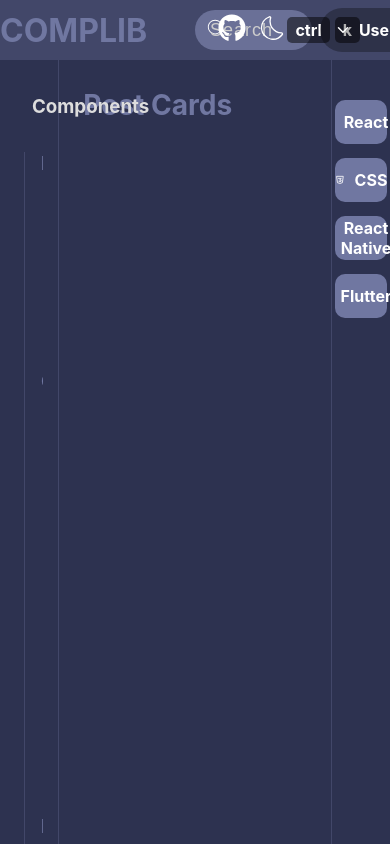
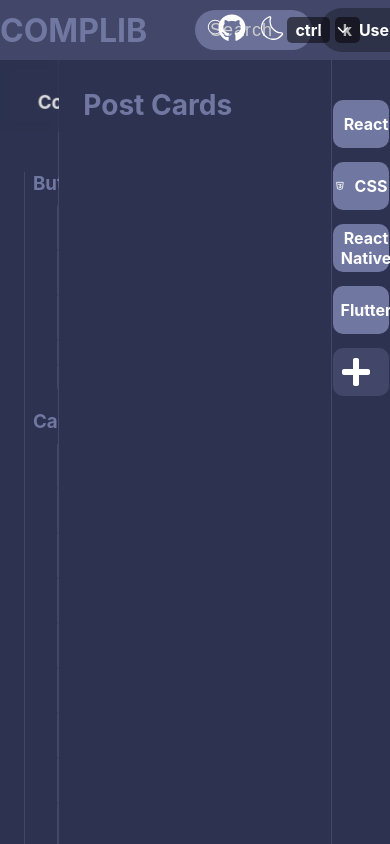
Before and after one commit to Aman-Jangid/Complib, a React (Create React App) app: page / in a window 390 px wide. Shown: the top 844 px of the page. Built offline with nearby package versions, Linux system fonts and the light colour scheme.

Commit message:
Style Index section and make it Statefull and Responsive

```diff
--- a/src/Components/IconButton.tsx
+++ b/src/Components/IconButton.tsx
@@ -40,7 +40,7 @@ const IconButton: FC<Props> = (props): JSX.Element => {
         width: props.width,
         height: props.height,
         backgroundColor: props.backgroundColor,
-        border: props.active ? "2px solid white" : "None",
+        border: props.active ? "2px solid white" : "2px solid transparent",
         // padding: props.active ? "none" : "2px",
       }}
       onClick={props.onClick}
--- a/src/Components/IndexItemGroup.tsx
+++ b/src/Components/IndexItemGroup.tsx
@@ -1,5 +1,8 @@
-import { FC } from "react";
+import { FC, useState } from "react";
+
 import styles from "../Styles/Home.module.css";
+import stylesGlobal from "../Styles/Global.module.css";
+
 import ListItem from "./ListItem";
 
 import { CiCirclePlus, CiEdit } from "react-icons/ci";
@@ -8,13 +11,29 @@ import { IoChevronDown, IoChevronForward } from "react-icons/io5";
 interface Props {
   heading: String;
   items: Array<String>;
+  handleItemClick: Function;
+  activeItem: String;
 }
 
 // the links should be able to jump through sections in ContentArea
 // TODO : Also receive the current category/list
 
 const IndexItemGroup: FC<Props> = (props): JSX.Element => {
-  const collapsed: Boolean = false;
+  const [collapsed, setCollapsed] = useState<Boolean>(false);
+  const [items, setItems] = useState<Array<String>>(props.items);
+
+  const handleCollapse = () => {
+    setCollapsed(!collapsed);
+    setItems(items.length ? [] : props.items);
+  };
+
+  const handleEdit = () => {
+    console.log("Edit");
+  };
+
+  const handleAdd = () => {
+    console.log("Add");
+  };
 
   return (
     <ul className={styles.indexItemGroup}>
@@ -28,20 +47,38 @@ const IndexItemGroup: FC<Props> = (props): JSX.Element => {
         }}
       >
         {collapsed ? (
-          <IoChevronForward size={22} />
+          <IoChevronForward
+            size={22}
+            onClick={handleCollapse}
+            className={stylesGlobal.icon}
+          />
         ) : (
-          <IoChevronDown size={22} />
+          <IoChevronDown
+            size={22}
+            onClick={handleCollapse}
+            className={stylesGlobal.icon}
+          />
         )}
-        {props.heading}
+
+        <div onClick={handleCollapse}>{props.heading}</div>
         <div style={{ display: "flex", gap: "4px", alignItems: "center" }}>
-          <CiEdit size={22} />
-          <CiCirclePlus size={22} />
+          <CiEdit
+            size={22}
+            className={stylesGlobal.icon}
+            onClick={handleEdit}
+          />
+          <CiCirclePlus
+            size={22}
+            className={stylesGlobal.icon}
+            onClick={handleAdd}
+          />
         </div>
       </h3>
-      {props.items.map((listItem) => (
+      {items.map((listItem) => (
         <ListItem
           item={listItem}
-          active={listItem === "Post Card" ? true : false}
+          active={listItem === props.activeItem}
+          setActive={props.handleItemClick}
         />
       ))}
     </ul>
--- a/src/Components/ListItem.tsx
+++ b/src/Components/ListItem.tsx
@@ -4,6 +4,7 @@ import styles from "../Styles/Home.module.css";
 interface Props {
   item: String;
   active: Boolean;
+  setActive: Function;
 }
 
 // the links should be able to jump through sections in ContentArea
@@ -20,7 +21,11 @@ const activeStyles: Object = {
 
 const ListItem: FC<Props> = (props): JSX.Element => {
   return (
-    <ul className={styles.listItem} style={props.active ? activeStyles : {}}>
+    <ul
+      className={styles.listItem}
+      style={props.active ? activeStyles : {}}
+      onClick={() => props.setActive(props.item)}
+    >
       {props.item}
     </ul>
   );
--- a/src/Components/OnThisPage.tsx
+++ b/src/Components/OnThisPage.tsx
@@ -3,6 +3,7 @@ import styles from "../Styles/Home.module.css";
 import { FaPlus } from "react-icons/fa6";
 
 import IndexItemGroup from "./IndexItemGroup";
+import { useState } from "react";
 
 const index: Array<Object> = [
   {
@@ -13,6 +14,7 @@ const index: Array<Object> = [
       "CheckBoxes",
       "Switches",
     ],
+    key: 0,
   },
   {
     Cards: [
@@ -26,6 +28,7 @@ const index: Array<Object> = [
       "Animated Card",
       "Grid Card",
     ],
+    key: 1,
   },
   {
     Navigation: [
@@ -35,6 +38,7 @@ const index: Array<Object> = [
       "Indexes",
       "Link Containers",
     ],
+    key: 2,
   },
   {
     Carousels: [
@@ -45,10 +49,18 @@ const index: Array<Object> = [
       "Interactive Carousels",
       "News Carousels",
     ],
+    key: 3,
   },
 ];
 
 function OnThisPage() {
+  // 2d array - first element is the category, second element is the list
+  const [activeItem, setActiveItem] = useState<String>("");
+
+  const setActive = (item: String) => {
+    setActiveItem(item);
+  };
+
   return (
     <div className={styles.onThisPage}>
       <ul>
@@ -56,16 +68,14 @@ function OnThisPage() {
           <h3 className={styles.indexHeadingText}>Components</h3>
           <FaPlus size={22} />
         </div>
-        <div
-          style={{
-            borderLeft: "1px solid #424769",
-            overflowY: "auto",
-          }}
-        >
+        <div className={styles.indexItemsGroup}>
           {index.map((obj: Object) => (
             <IndexItemGroup
               heading={Object.keys(obj)[0]}
               items={Object.values(obj)[0]}
+              key={Object.values(obj)[1]}
+              activeItem={activeItem}
+              handleItemClick={setActive}
             />
           ))}
         </div>
--- a/src/Components/SearchBar.tsx
+++ b/src/Components/SearchBar.tsx
@@ -1,4 +1,4 @@
-import { ChangeEvent, FC } from "react";
+import { ChangeEvent, FC, useState } from "react";
 import styles from "../Styles/Home.module.css";
 import Shortcut from "./Shortcut";
 
@@ -10,26 +10,33 @@ interface Props {
 }
 
 const SearchBar: FC<Props> = (props): JSX.Element => {
+  const [focused, setFocused] = useState<boolean>(false);
+
   const handleInputChange = (event: ChangeEvent<HTMLInputElement>) => {
     props.setValue(event.target.value);
   };
 
   return (
-    <div className={styles.searchBar}>
+    <div
+      className={styles.searchBar}
+      style={{
+        outline: focused ? "2px solid #35384b" : "none",
+      }}
+    >
       <div>
         <CiSearch color="white" size={22} />
       </div>
       <div>
-        {/* Bind to state and make little tweaks */}
         <input
           type="text"
           value={props.value}
           placeholder="Search"
           onChange={(e) => handleInputChange(e)}
+          onFocus={() => setFocused(true)}
+          onBlur={() => setFocused(false)}
         />
       </div>
       <div>
-        {/* TODO: Shortcut should receive keys as arguments */}
         <Shortcut modifierKey="ctrlKey" SymbolKey="k" />
       </div>
     </div>
--- a/src/Components/Sidebar.tsx
+++ b/src/Components/Sidebar.tsx
@@ -51,6 +51,10 @@ function Sidebar() {
     setButtons(updatedButtons);
   };
 
+  const handleAddButton = () => {
+    console.log("Adding new Language/Framework Button!");
+  };
+
   return (
     <div className={styles.sidebar}>
       {buttons.map((button) => (
@@ -68,6 +72,19 @@ function Sidebar() {
           onClick={() => handleClick(button.key)}
         />
       ))}
+      <IconButton
+        active={false}
+        backgroundColor="#424769"
+        color="white"
+        width="150%"
+        height="44px"
+        iconPack="fa"
+        iconName="FaPlus"
+        text=""
+        textColor="white"
+        key={-1}
+        onClick={handleAddButton}
+      />
     </div>
   );
 }
--- a/src/Styles/Global.module.css
+++ b/src/Styles/Global.module.css
@@ -14,6 +14,7 @@
   color: white;
   background-color: rgba(0, 0, 0, 0.5);
   text-align: center;
+  user-select: none;
 }
 
 .iconButton {
@@ -37,7 +38,15 @@
   transition: all 0.3s;
 }
 
-/* .iconButton p {
-  width: 60%;
-  text-align: center;
-} */
+.icon {
+  cursor: pointer;
+  transition: all 0.3s;
+}
+
+.icon:hover {
+  filter: brightness(1.6);
+}
+
+.icon:active {
+  filter: brightness(0.6);
+}
--- a/src/Styles/Home.module.css
+++ b/src/Styles/Home.module.css
@@ -21,6 +21,7 @@
   grid-column: 1;
   /* color: rgba(0, 0, 0, 0.3); */
   color: #7077a1;
+  user-select: none;
 }
 
 .searchBar {
@@ -48,6 +49,7 @@
 
 .searchBar input::placeholder {
   color: #ccc;
+  user-select: none;
 }
 
 .searchBar input:focus {
@@ -173,18 +175,39 @@
 
 .onThisPage {
   text-align: start;
+  height: 100%;
+  overflow: scroll;
+  /* scrollbar-width: none; */
+}
+
+.indexItemsGroup {
+  display: flex;
+  flex-direction: column;
+  height: 100%;
+  border-left: 1px solid #424769;
   margin-left: -1rem;
+  gap: 10px;
 }
 
 .indexHeading {
+  position: sticky;
+  padding-top: 20px;
+  width: 18rem;
+  transform: translate(-16.5%, -30%);
+  top: 0;
+  left: 0;
+  background-color: rgba(45, 50, 80, 0.418);
+  backdrop-filter: blur(4px);
+  z-index: 1000;
   display: flex;
   align-items: center;
-  justify-content: space-between;
+  justify-content: space-around;
   margin: 0 2rem 1rem 0.5rem;
   color: #ddd;
 }
 
 .indexItemGroup {
+  margin-left: -0.5rem;
   padding-right: 10px;
   display: flex;
   flex-direction: column;
@@ -194,9 +217,25 @@
 .listItem {
   color: #8990b4;
   font-weight: bold;
+  border: 1px solid transparent;
   border-left: 1px solid #424769;
   text-align: start;
   padding-bottom: 3px;
+  transition: all 0.15s;
+  cursor: pointer;
+  user-select: text;
+}
+
+.listItem:hover {
+  color: #ccc;
+  border: 1px solid #424769;
+  border-top-right-radius: 5px;
+  border-bottom-right-radius: 5px;
+}
+
+.listItem:active {
+  color: #fff;
+  background-color: #2e3249;
 }
 
 /* Containers */
```
